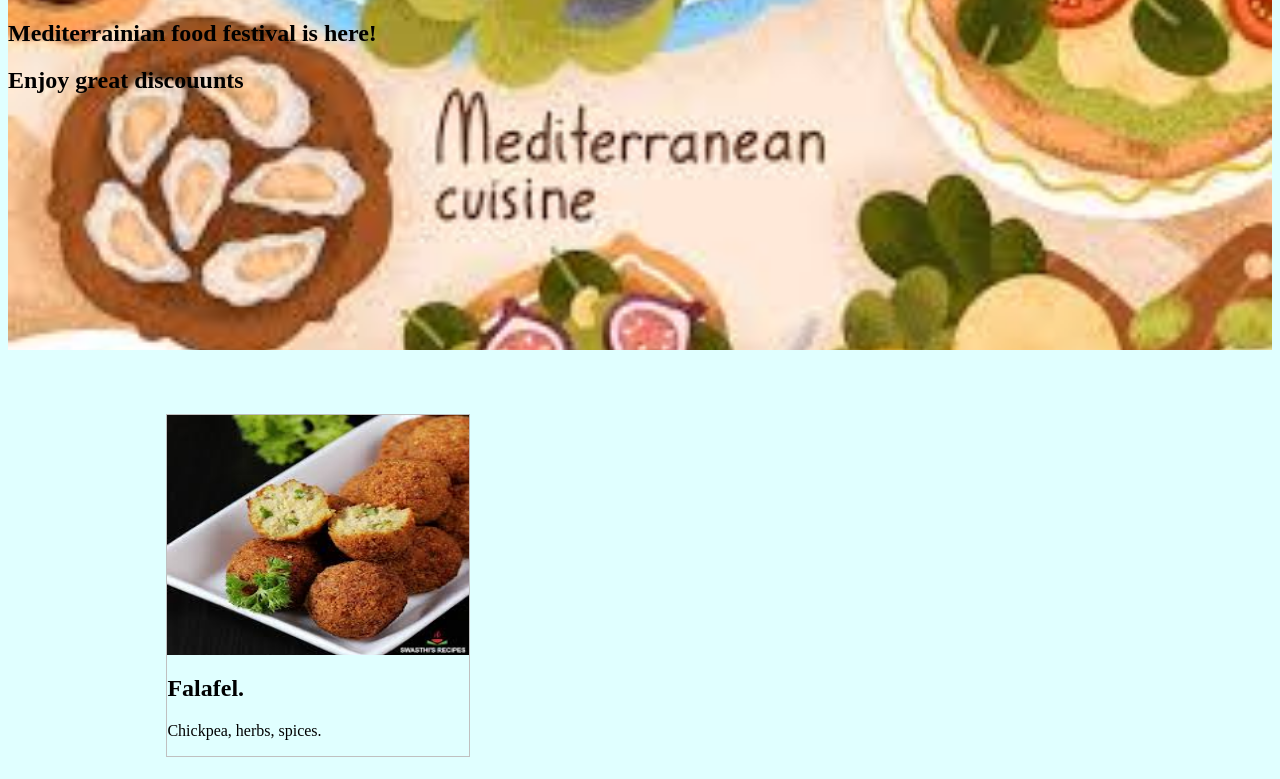
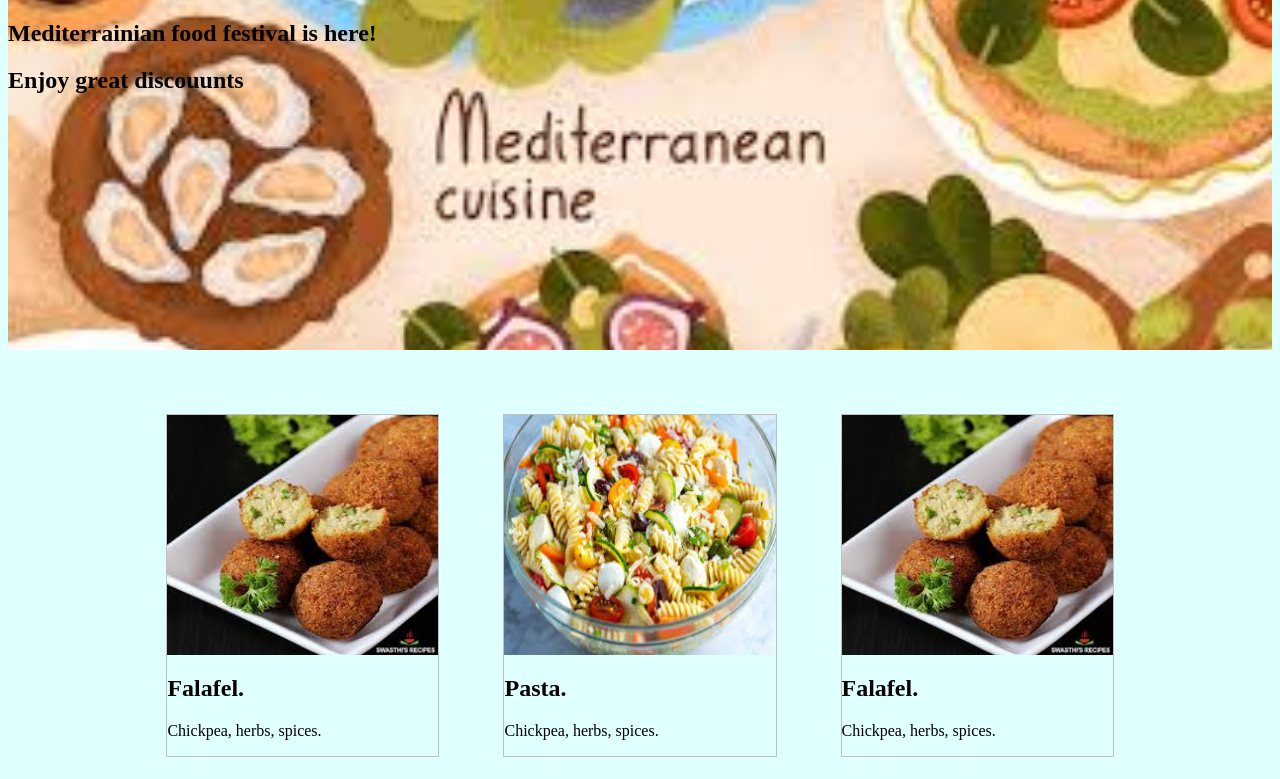
Before and after one commit to priteshkumar/metafrontend, a plain HTML site: page project.html in a window 1280 px wide. Shown: the part 173-952 px from the top of the page. Drawn offline with Linux system fonts and the light colour scheme.

Commit message:
add changes

```diff
--- a/project2.css
+++ b/project2.css
@@ -86,9 +86,9 @@ section.topmenu > article{
   }
   @media only screen and (min-width: 768px) {
     section.topmenu{
-        /*display:grid;
-        grid-template-columns: repeat(2,1fr);*/
-        display:flex;
+        display:grid;
+        grid-template-columns: repeat(2,1fr);
+        /* /*display:flex; */
         width:90%;
         margin-top: 2em;
         justify-content: center;
@@ -97,17 +97,17 @@ section.topmenu > article{
     }
     section.topmenu > article{
         margin:1em;
-        flex:40%;
-        max-width: 40%;
+        /* flex:40%;
+        /* max-width: 40%; */
     }
 
   }
 
   @media only screen and (min-width: 1100px) {
     section.topmenu{
-        /*display:grid;
-        grid-template-columns: repeat(3,1fr); */
-        display:flex;
+        display:grid;
+        grid-template-columns: repeat(3,1fr);
+        /*display:flex;*/
         width:80%;
         margin-top: 2em;
         justify-content: center;
@@ -116,8 +116,8 @@ section.topmenu > article{
     }
     section.topmenu > article{
         margin:2em;
-        flex:30%;
-        max-width: 30%;
+        /* flex:30%;
+        /* max-width: 30%; */
     }
 
   }
```
Also changed, not shown: project.css (line endings or trailing spaces).
